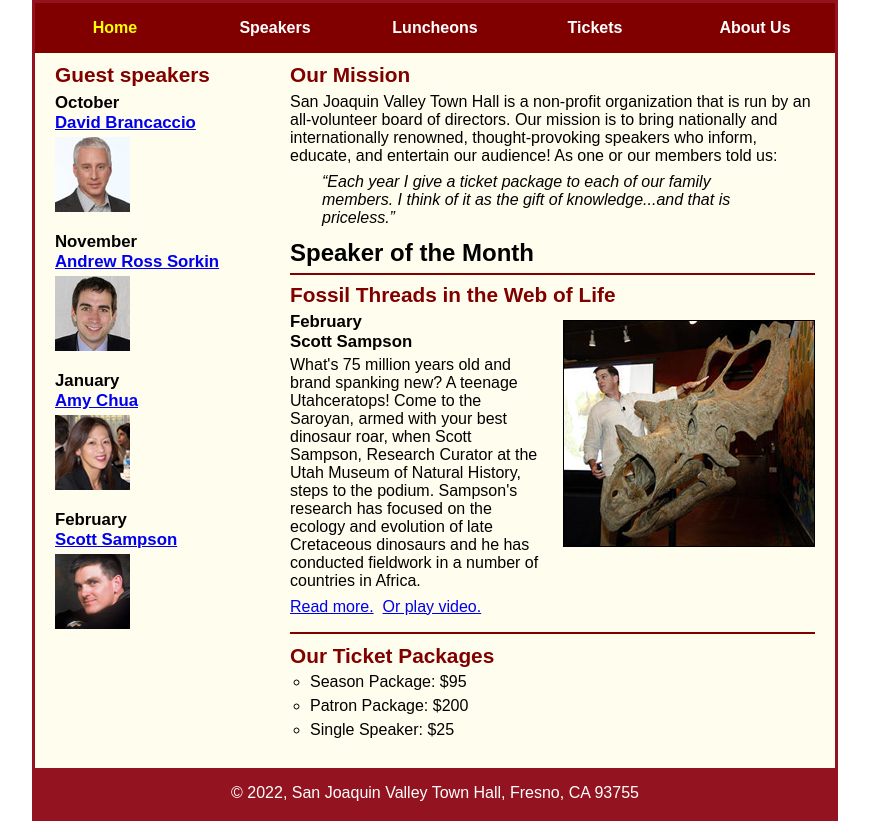
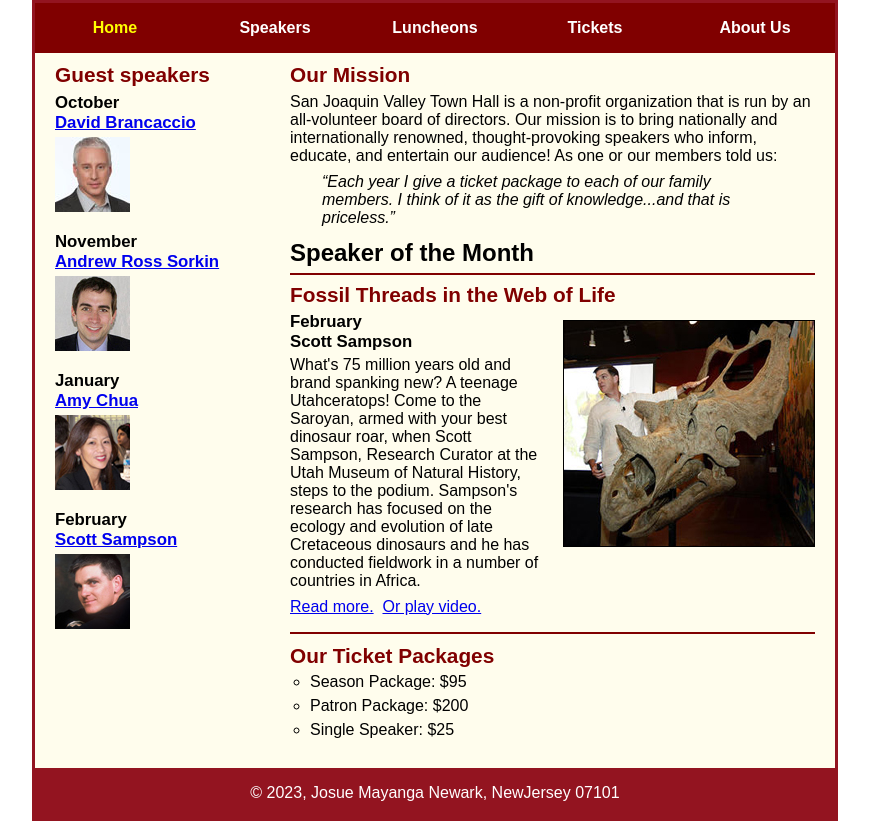
Before and after one commit to josuemayanga/A13, a plain HTML site: page index.html in a window 1280 px wide. Shown: the part 120-941 px from the top of the page, without its empty margins (205-1074 px from the left). Drawn offline with Linux system fonts and the light colour scheme.

Commit message:
Update index.html

```diff
--- a/index.html
+++ b/index.html
@@ -77,7 +77,7 @@
 		</aside>
 	</main>
 	<footer>
-		<p>&copy; 2022, San Joaquin Valley Town Hall, Fresno, CA 93755</p>
+		<p>&copy; 2023, Josue Mayanga Newark, NewJersey 07101</p>
 	</footer>
 </body>
 </html>
```
